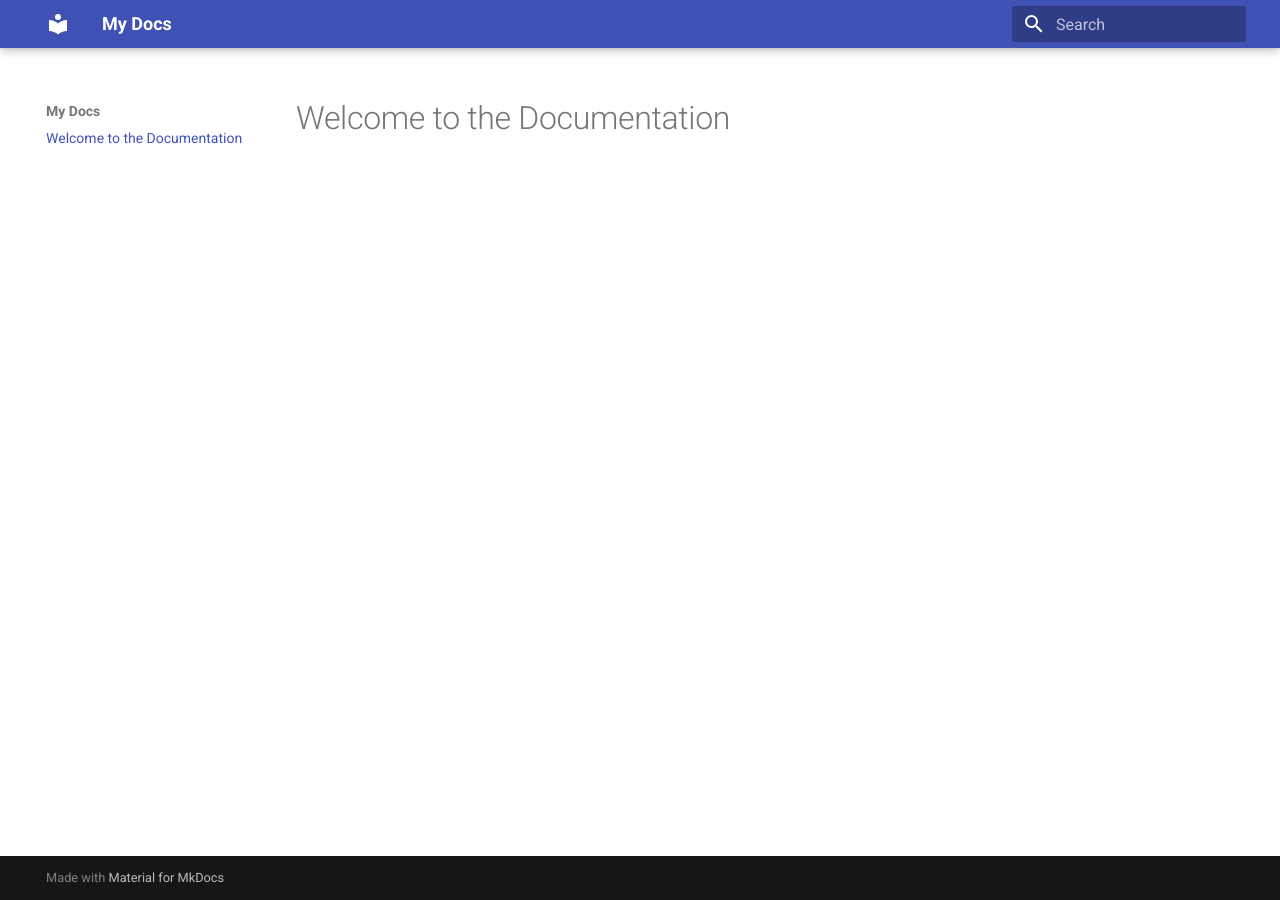
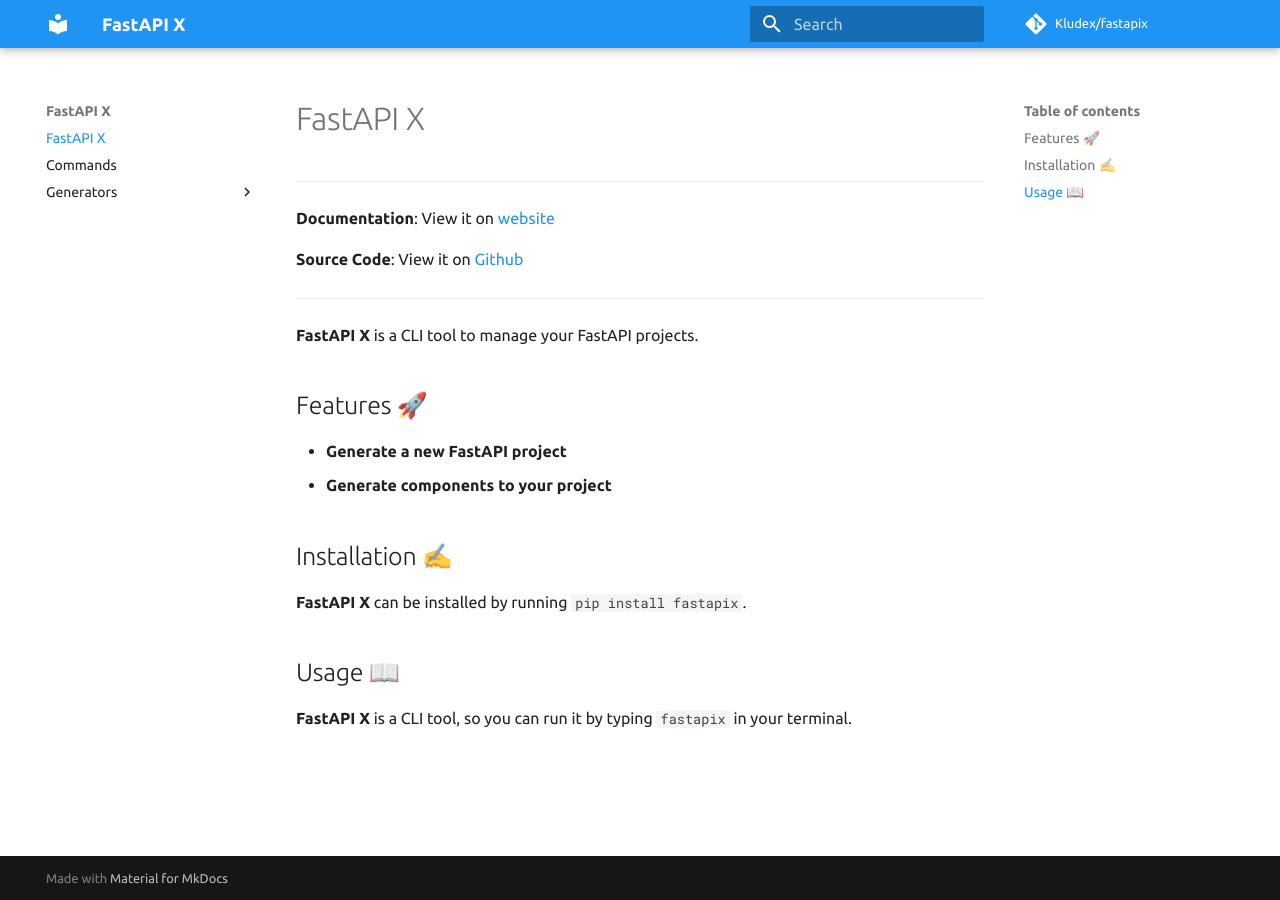
Before and after one commit to Kludex/fastapix, an MkDocs documentation site: the page built from docs/index.md, in a window 1280 px wide. Built offline with MkDocs 1.6.1 and Material for MkDocs 9.7.7, drawn with Linux system fonts in a browser that asks for light colours; comment, search, counter and statistics services are not loaded.

Commit message:
📝 Create documentation setup (#8)

```diff
--- a/docs/index.md
+++ b/docs/index.md
@@ -1 +1,22 @@
-# Welcome to the Documentation
+---
+
+**Documentation**: View it on [website](https://kludex.github.io/fastapix/)
+
+**Source Code**: View it on [Github](https://github.com/kludex/fastapix/)
+
+---
+
+**FastAPI X** is a CLI tool to manage your FastAPI projects.
+
+## Features 🚀
+
+- **Generate a new FastAPI project**
+- **Generate components to your project**
+
+## Installation ✍️
+
+**FastAPI X** can be installed by running `pip install fastapix`.
+
+## Usage 📖
+
+**FastAPI X** is a CLI tool, so you can run it by typing `fastapix` in your terminal.
--- a/mkdocs.yml
+++ b/mkdocs.yml
@@ -1,3 +1,30 @@
-site_name: My Docs
+site_name: FastAPI X
 theme:
   name: material
+  palette:
+    primary: "blue"
+    accent: "orange"
+  font:
+    text: "Ubuntu"
+repo_name: Kludex/fastapix
+repo_url: https://github.com/Kludex/fastapix
+
+nav:
+  - FastAPI X: index.md
+  - Commands: commands.md
+  - Generators:
+      - Generators: generators/index.md
+      - Project: generators/project.md
+      - Component: generators/component.md
+
+markdown_extensions:
+  - toc:
+      permalink: true
+  - markdown.extensions.codehilite:
+      guess_lang: false
+  - admonition
+  - codehilite
+  - extra
+  - tables
+  - smarty
+  - pymdownx.tabbed
--- a/requirements.txt
+++ b/requirements.txt
@@ -17,3 +17,6 @@ fastapi
 
 # Build
 hatch
+
+# Docs
+mkdocs-material
```
Also changed, not shown: README.md (+2 -2 lines), docs/commands.md (added), docs/generators/component.md (added), docs/generators/index.md (added), docs/generators/project.md (added), 1 other file.
